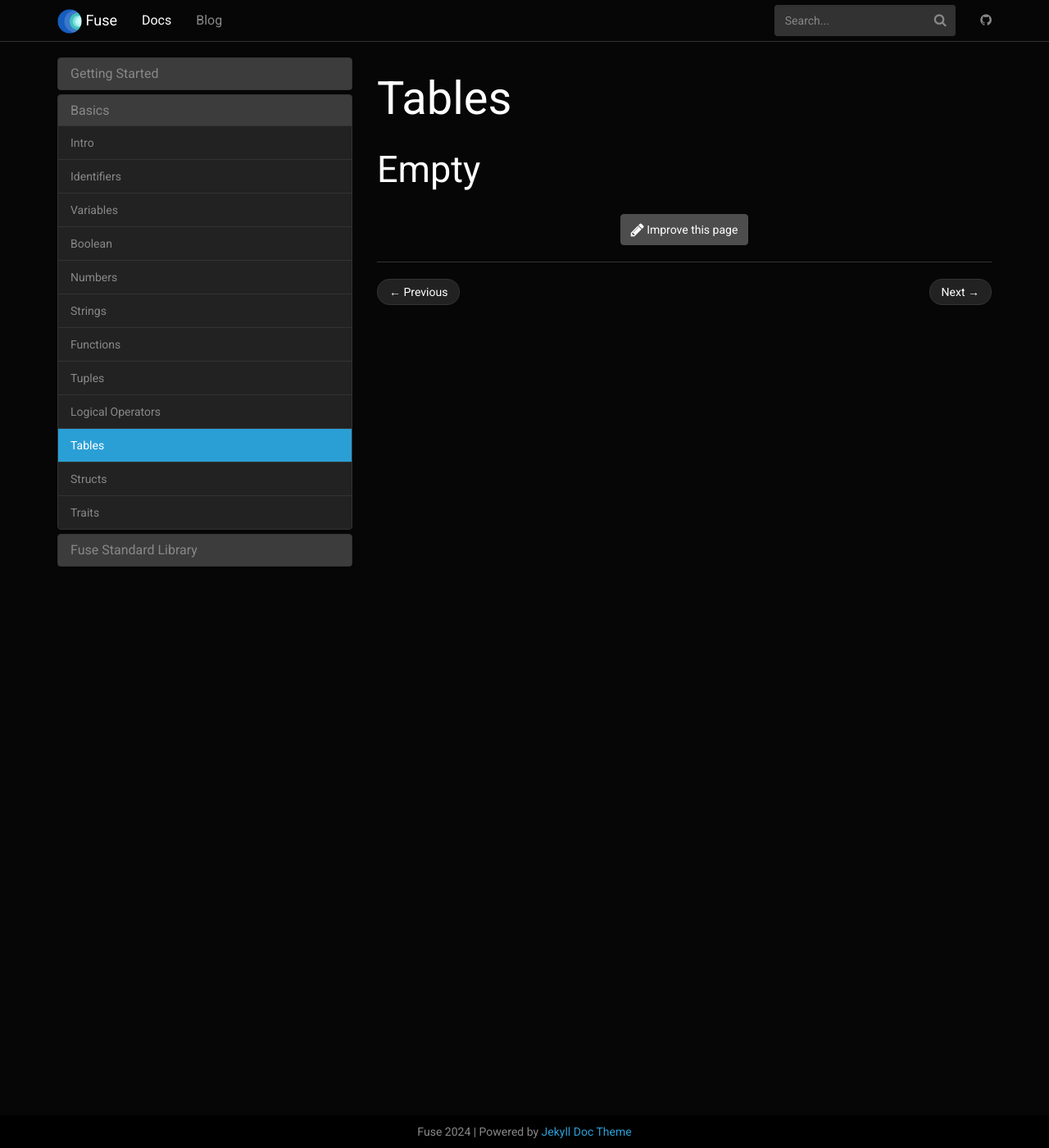
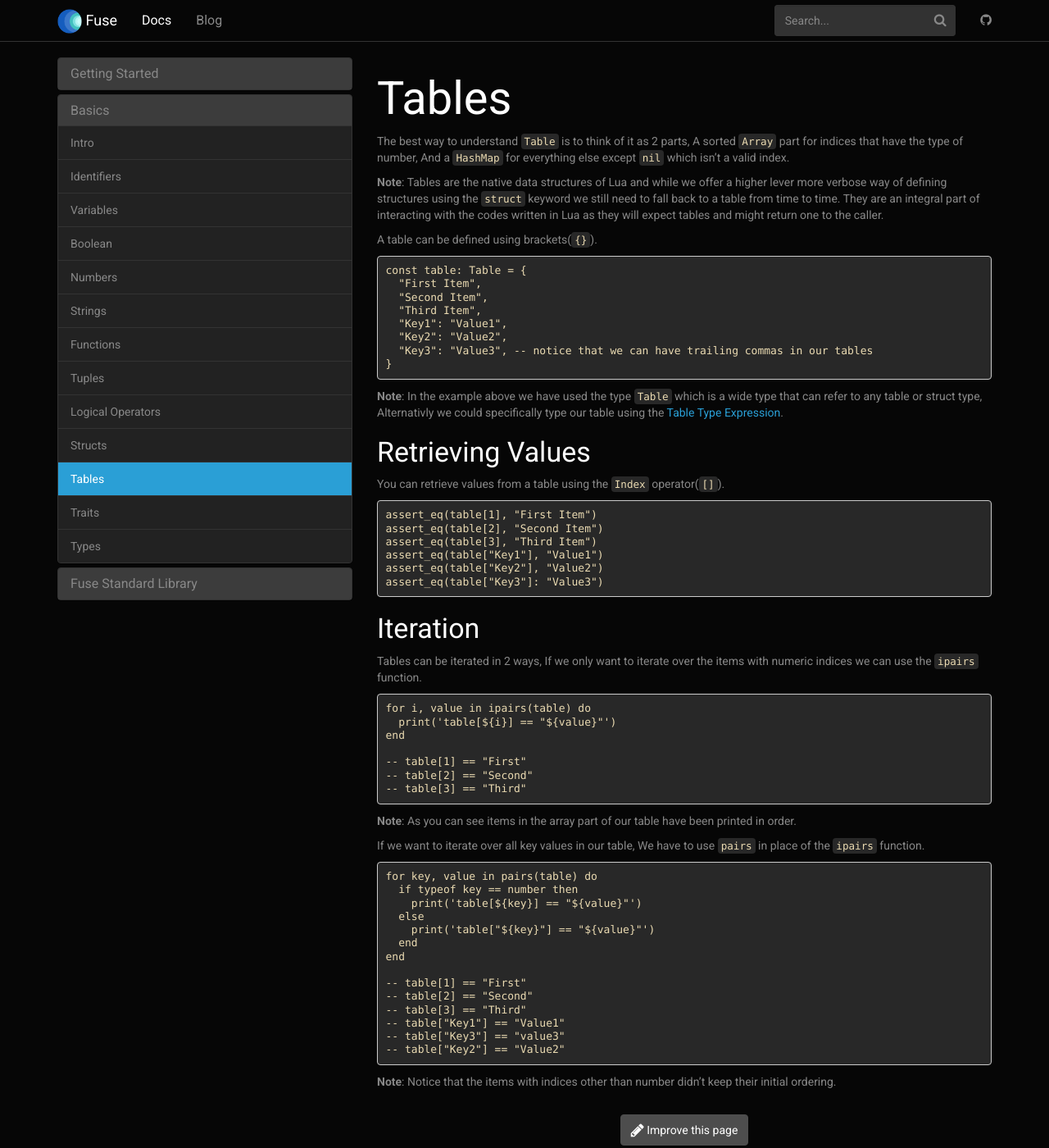
Before and after one commit to fuse-lang/fuse-lang.github.io, a Jekyll site: the page built from _docs/basics/09-tables.md, in a window 1280 px wide and 1400 px high. Shown: the whole window at 82% size. Built offline with Jekyll 4.4.1, drawn with Linux system fonts in a browser that asks for light colours.

Commit message:
add missing files in the last commit.

````diff
--- a/_docs/basics/09-tables.md
+++ b/_docs/basics/09-tables.md
@@ -1,7 +1,74 @@
 ---
 title: Tables
 permalink: /docs/tables/
-description: Tables
 ---
 
-## Empty
+The best way to understand `Table` is to think of it as 2 parts, A sorted `Array` part for indices that have the type of number, And a `HashMap` for everything else except `nil` which isn't a valid index.
+
+__Note__: Tables are the native data structures of Lua and while we offer a higher lever more verbose way of defining structures using the `struct` keyword we still need to fall back to a table from time to time. They are an integral part of interacting with the codes written in Lua as they will expect tables and might return one to the caller.
+
+
+A table can be defined using brackets(`{}`).
+
+```fuse
+const table: Table = {
+  "First Item",
+  "Second Item",
+  "Third Item",
+  "Key1": "Value1",
+  "Key2": "Value2",
+  "Key3": "Value3", -- notice that we can have trailing commas in our tables
+}
+```
+
+__Note__: In the example above we have used the type `Table` which is a wide type that can refer to any table or struct type, Alternativly we could specifically type our table using the [Table Type Expression](#type).
+
+### Retrieving Values
+
+You can retrieve values from a table using the `Index` operator(`[]`).
+
+```fuse
+assert_eq(table[1], "First Item")
+assert_eq(table[2], "Second Item")
+assert_eq(table[3], "Third Item")
+assert_eq(table["Key1"], "Value1")
+assert_eq(table["Key2"], "Value2")
+assert_eq(table["Key3"]: "Value3")
+```
+
+### Iteration
+
+Tables can be iterated in 2 ways, If we only want to iterate over the items with numeric indices we can use the `ipairs` function.
+
+```fuse
+for i, value in ipairs(table) do
+  print('table[${i}] == "${value}"')
+end
+
+-- table[1] == "First"
+-- table[2] == "Second"
+-- table[3] == "Third"
+```
+
+__Note__: As you can see items in the array part of our table have been printed in order.
+
+If we want to iterate over all key values in our table, We have to use `pairs` in place of the `ipairs` function.
+
+```fuse
+for key, value in pairs(table) do
+  if typeof key == number then
+    print('table[${key}] == "${value}"')
+  else
+    print('table["${key}"] == "${value}"')
+  end
+end
+
+-- table[1] == "First"
+-- table[2] == "Second"
+-- table[3] == "Third"
+-- table["Key1"] == "Value1"
+-- table["Key3"] == "value3"
+-- table["Key2"] == "Value2"
+```
+
+__Note__: Notice that the items with indices other than number didn't keep their initial ordering.
````
Also changed, not shown: _data/docs.yml (+4 -3 lines), _docs/basics/07-tuples.md (+1 -1 lines), _docs/basics/10-structs.md (+1 -2 lines), _docs/basics/12-type.md (added, +6 -0 lines).
